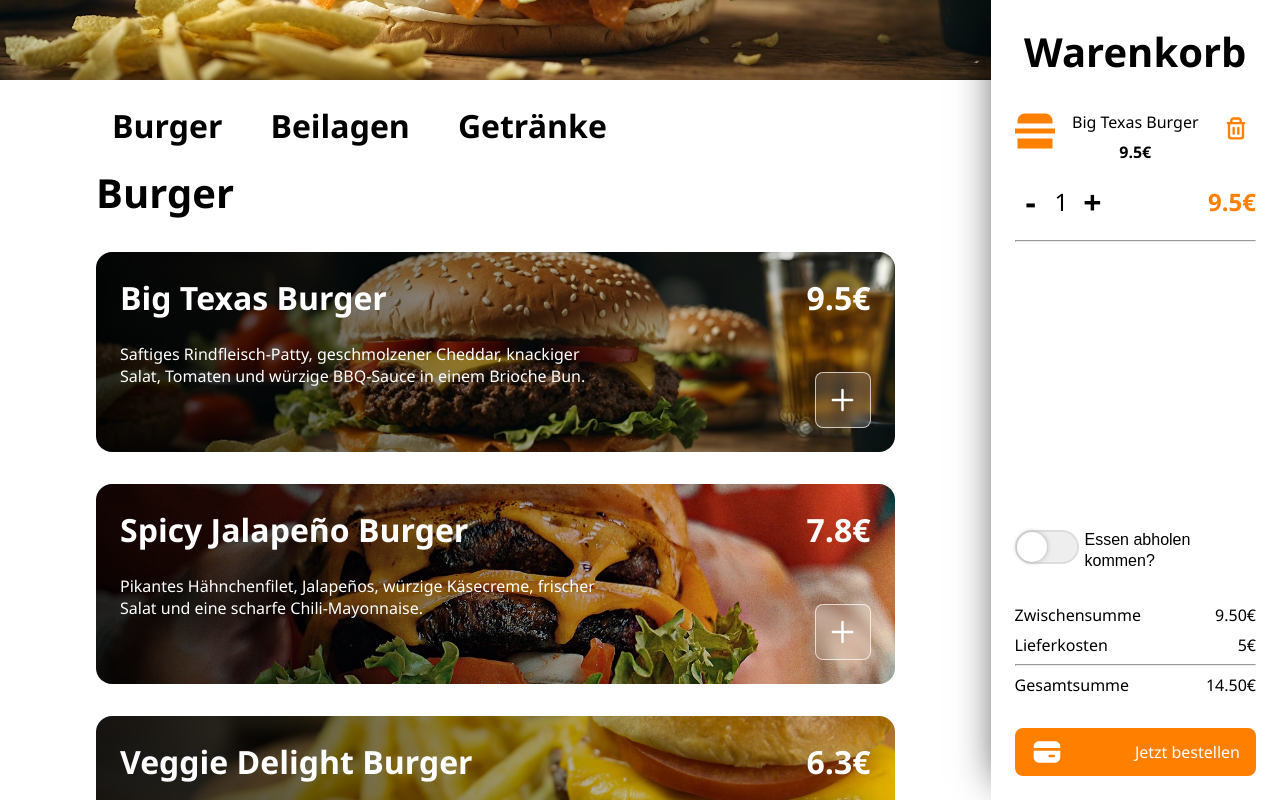
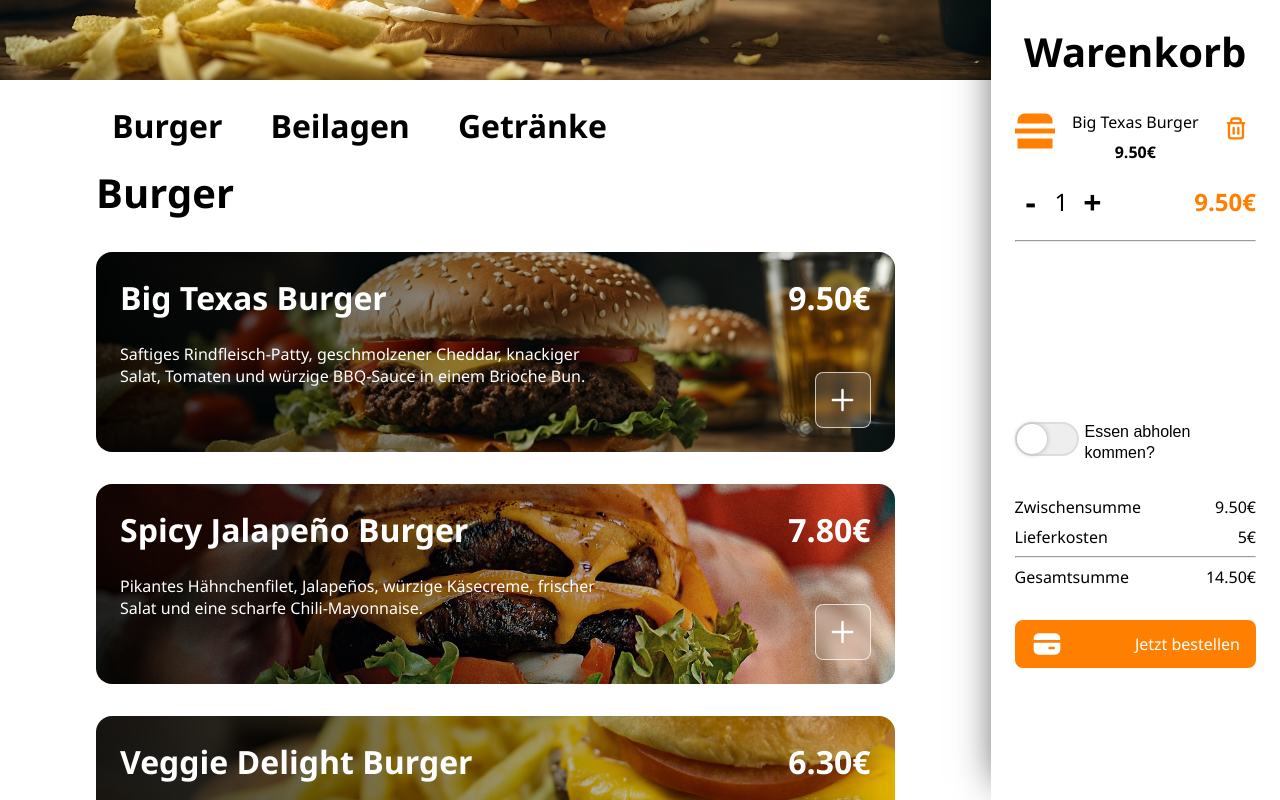
Before and after one commit to Lucas-hmchr/BestellApp, a plain HTML site: page index.html in a window 1280 px wide. Both pictures are taken after a click on the button 842 px from the left and 832 px from the top of the page. Shown: the part 432-1232 px from the top of the page. Drawn offline with Linux system fonts and the light colour scheme.

Commit message:
v. 0.1.1

```diff
--- a/datenschutz.html
+++ b/datenschutz.html
@@ -5,13 +5,13 @@
     <meta charset="UTF-8">
     <meta name="viewport" content="width=device-width, initial-scale=1.0">
     <title>BestellApp</title>
-    <link rel="stylesheet" href="./styles/standard.css">
+    <link rel="stylesheet" href="./styles.css">
     <link rel="stylesheet" href="./styles/layout.css">
     <link rel="stylesheet" href="./styles/content.css">
     <link rel="stylesheet" href="./styles/shoppingCart.css">
     <link rel="icon" type="image/x-icon" href="./assets/icons/favicons/favicon.ico">
     <script src="./scripts/db.js"></script>
-    <script src="./scripts/script.js"></script>
+    <script src="./script.js"></script>
     <script src="./scripts/template.js"></script>
 </head>
 
--- a/index.html
+++ b/index.html
@@ -5,13 +5,13 @@
     <meta charset="UTF-8">
     <meta name="viewport" content="width=device-width, initial-scale=1.0">
     <title>BestellApp</title>
-    <link rel="stylesheet" href="./styles/standard.css">
+    <link rel="stylesheet" href="./styles.css">
     <link rel="stylesheet" href="./styles/layout.css">
     <link rel="stylesheet" href="./styles/content.css">
     <link rel="stylesheet" href="./styles/shoppingCart.css">
     <link rel="icon" type="image/x-icon" href="./assets/icons/favicons/favicon.ico">
     <script src="./scripts/db.js"></script>
-    <script src="./scripts/script.js"></script>
+    <script src="./script.js"></script>
     <script src="./scripts/template.js"></script>
 </head>
 
@@ -62,7 +62,7 @@
         <section class="orderConfirmation" id="orderConfirmation">
             <div>
                 <h1>Bestellung wurde erfolgreich abgesendet</h1>
-                <button onclick="placeOrder()"><img src="./assets/icons/favicons/android-chrome-512x512.png" alt=""></button>
+                <button onclick="placeOrder()"><img src="./assets/icons/arrow.svg" alt=""></button>
             </div>
         </section>
     </main>
--- a/scripts/script.js
+++ b/script.js
@@ -21,12 +21,10 @@ function renderMenuItems(element) {
 function renderShoppingCart() {
     updateLocalStorage();
     let cartStorage = JSON.parse(localStorage.getItem('cart')) || [];
-    console.log(cartStorage)
     document.getElementById('orderList').innerHTML = ''
     for (let index = 0; index < cartStorage.length; index++) {
-        const item = cartStorage[index];
-        if (item.amount > 0) {
-            document.getElementById('orderList').innerHTML += shoppingCartTemplate(item);
+        if (cartStorage[index].amount > 0) {
+            document.getElementById('orderList').innerHTML += shoppingCartTemplate(cartStorage[index]);
         }
     }
     if (cart.length === 0) {
@@ -40,24 +38,20 @@ function updateLocalStorage() {
 }
 
 function addOneToCart(itemID, itemCategory) {
-    const cartIndex = cart.findIndex((element) => element.id == itemID)
-    let item = cart[cartIndex]
-    if (cartIndex >= 0) {
-        if (item.amount < 10 && item.amount > 0) {
-            cart[cartIndex].amount++
-            renderShoppingCart();
-        }
+    const existingItem = cart.find(item => item.id == itemID);
+    if (existingItem) {
+      if (existingItem.amount < 10) existingItem.amount++;
     } else {
-        let categoryIndex = dishes.findIndex((element) => element.category == itemCategory)
-        let itemIndex = dishes[categoryIndex].items.findIndex((element) => element.id == itemID)
-        let item = dishes[categoryIndex].items[itemIndex]
-        cart.push(item)
-        item.amount++;
-        renderShoppingCart()
+      const newItem = dishes.find(category => category.category == itemCategory).items.find(item => item.id == itemID);
+      newItem.amount++;
+      cart.push(newItem);
     }
-};
+    renderShoppingCart();
+  }
 
-function removeOneFromCart(itemID, itemCategory) {
+
+
+function removeOneFromCart(itemID) {
     const cartIndex = cart.findIndex((element) => element.id == itemID)
     let item = cart[cartIndex]
     if (cartIndex >= 0) {
@@ -78,8 +72,6 @@ function deleteCartItem(itemID) {
     cart.splice(cartIndex, 1)
     renderShoppingCart()
 };
-
-//Checkbox
 
 function toggleDeliveryFee() {
     document.getElementById('deliveryFee').classList.toggle('dNone');
--- a/scripts/template.js
+++ b/scripts/template.js
@@ -14,7 +14,7 @@ function menuItemTemplate(item) {
             <p id="itemText${item.name}">${item.description}</p>
         </div>
         <div>
-            <span class="itemPrice" id="itemPrice${item.name}">${item.price}€</span>
+            <span class="itemPrice" id="itemPrice${item.name}">${item.price.toFixed(2)}€</span>
             <button type="button" onclick="addOneToCart(${item.id}, '${item.category}')"><img src="./assets/icons/plus_icon.svg" alt=""></button>
         </div>
     </div>
@@ -34,7 +34,7 @@ function shoppingCartTemplate(item){
                 <img src="./assets/icons/${item.icon}" alt="">
                 <div class="orderListItemInfos">
                     <span>${item.name}</span>
-                    <span class="singleItemPrice">${item.price}€</span>
+                    <span class="singleItemPrice">${item.price.toFixed(2)}€</span>
                 </div>
                 <button class="deleteButton" onclick="deleteCartItem(${item.id})"><img src="./assets/icons/trashcan.svg" alt=""></button>
             </div>
@@ -44,7 +44,7 @@ function shoppingCartTemplate(item){
                     <span id="amount${item.id}">${item.amount}</span>
                     <button onclick="addOneToCart(${item.id},'${item.category}')">+</button>
                 </div>
-                <span class="totalItemPrice" id="itemSum${item.id}">${item.price * item.amount}€</span>
+                <span class="totalItemPrice" id="itemSum${item.id}">${(item.price * item.amount).toFixed(2)}€</span>
             </div>
             <hr>
         </div>
--- a/styles/layout.css
+++ b/styles/layout.css
@@ -39,6 +39,7 @@ main{
     justify-content: space-between;
     padding: 24px;
     gap: 32px;
+    padding-bottom: 132px;
 }
 
 .orderConfirmation{
```
Also changed, not shown: impressum.html (+2 -2 lines), assets/icons/arrow.svg (added), styles.css (renamed from styles/standard.css).
